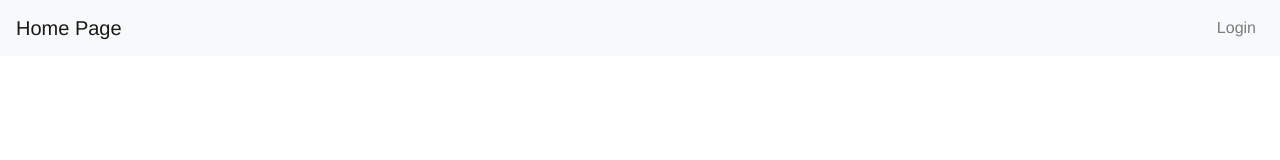
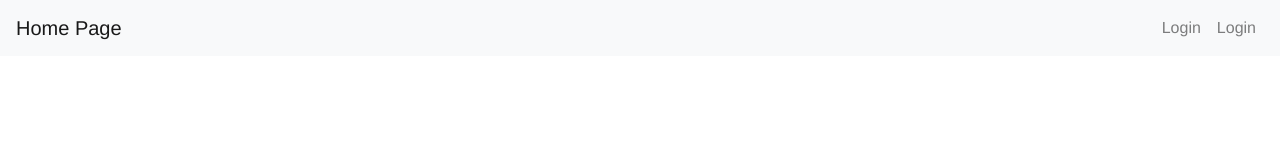
Before and after one commit to dovvla/vaccination-app, a Vue app in the folder vaccapp/src/main/ui/vue/: page / in a window 1280 px wide. Shown: the top 160 px of the page. Built offline with nearby package versions, Linux system fonts and the light colour scheme.

Commit message:
registration on navbar

```diff
--- a/vaccapp/src/main/ui/vue/src/views/UnregisteredPage.vue
+++ b/vaccapp/src/main/ui/vue/src/views/UnregisteredPage.vue
@@ -4,16 +4,14 @@
       <b-navbar-brand href="/">Home Page</b-navbar-brand>
       <b-navbar-toggle target="nav-collapse"></b-navbar-toggle>
       <b-collapse id="nav-collapse" is-nav>
-
         <!-- Right aligned nav items -->
         <b-navbar-nav class="ml-auto">
+          <b-nav-item right href="/register">Login</b-nav-item>
           <b-nav-item right href="/Login">Login</b-nav-item>
         </b-navbar-nav>
       </b-collapse>
     </b-navbar>
 
-    <router-view>
-
-    </router-view>
+    <router-view> </router-view>
   </div>
 </template>
```
Lines whose indentation alone changed are shown as unchanged.
